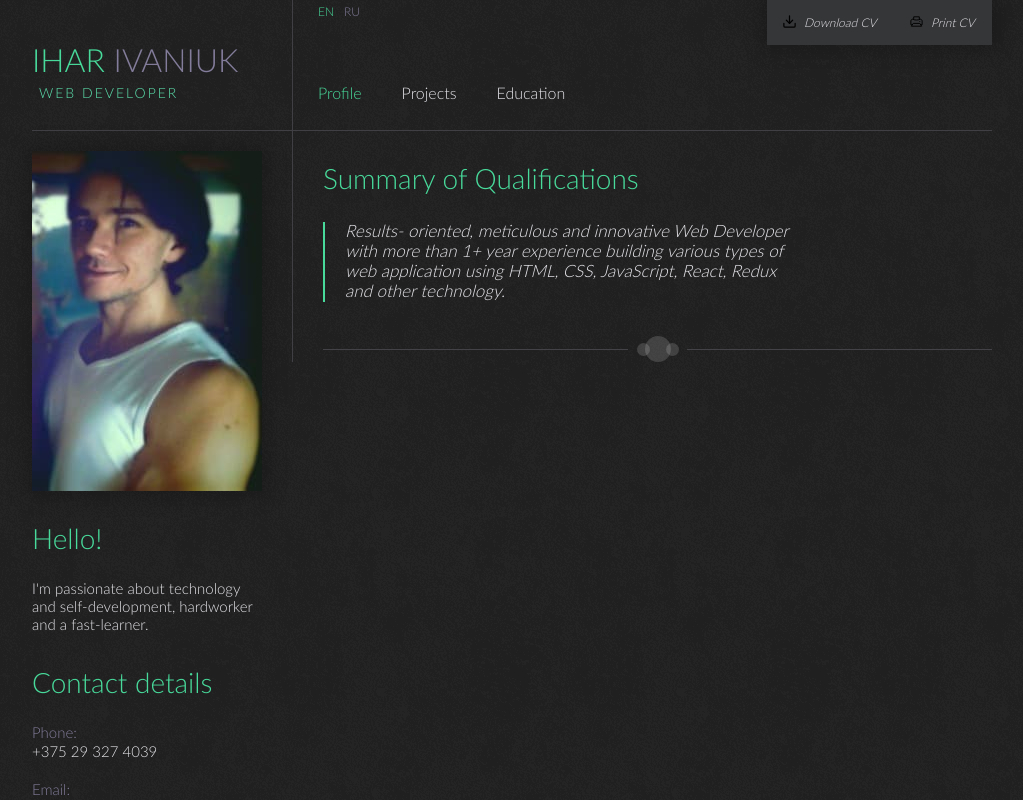
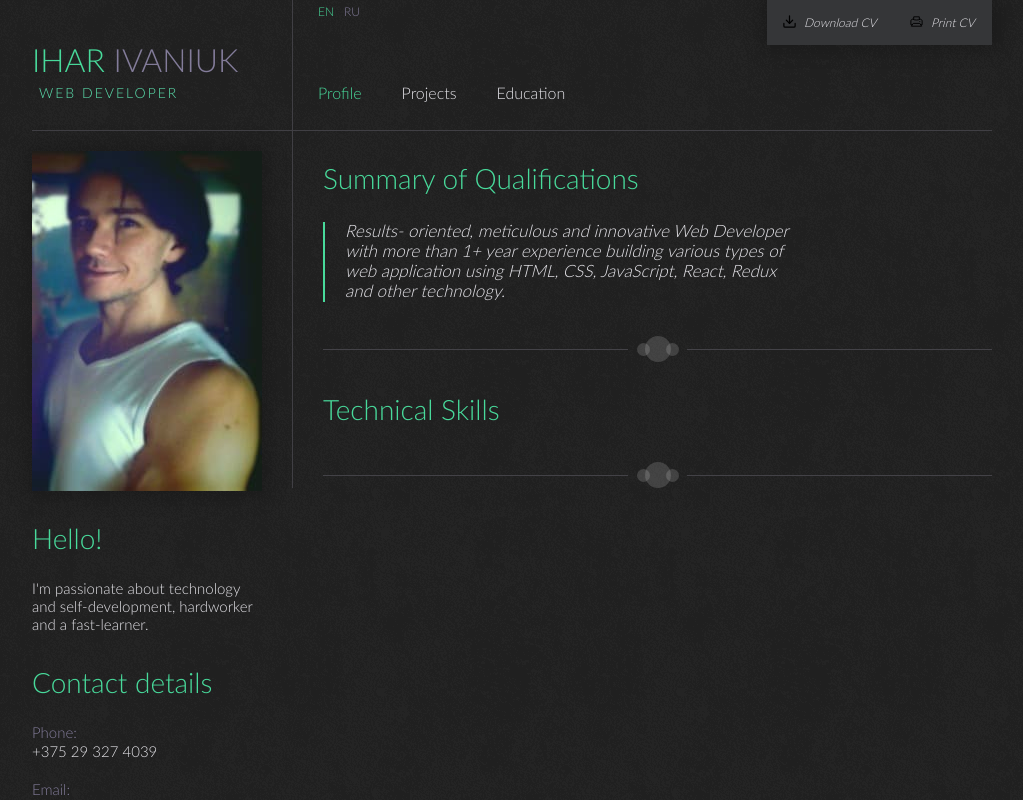
Before and after one commit to cqxg/rsschool-2019Q1-cv, a React (Create React App) app: page /profile in a window 1280 px wide. Shown: the top 800 px of the page, without its empty margins (128-1151 px from the left). Built offline with nearby package versions, Linux system fonts and the light colour scheme; what i18next-xhr-backend would draw is missing.

Commit message:
feat: add technical skills section workpiece

```diff
--- a/src/components/Profile/Profile.js
+++ b/src/components/Profile/Profile.js
@@ -20,40 +20,19 @@ const Profile = ({ t }) => {
         <div className="line-right" />
       </div>
 
-      {/*     <div className='block'>
-                <h2>{t('skills')}</h2>
-                <div className='skills_wrap'>
-                    <p className='skill_wrap'>HTML</p>
-                    <p className='skill_wrap'>CSS</p>
-                    <p className='skill_wrap'>SCSS</p>
-                    <p className='skill_wrap'>JavaScript</p>
-                    <p className='skill_wrap'>Webpack</p>
-                    <p className='skill_wrap'>React</p>
-                    <p className='skill_wrap'>Redux</p>
-                    <p className='skill_wrap'>Jest</p>
-                    <p className='skill_wrap'>Enzyme</p>
-                    <p className='skill_wrap'>Node.js</p>
-                    <p className='skill_wrap'>Express</p>
-                    <p className='skill_wrap'>WebSocket</p>
-                    <p className='skill_wrap'>REST</p>
-                    <p className='skill_wrap'>Scrum</p>
-                    <p className='skill_wrap'>Agile</p>
-                    <p className='skill_wrap'>Git</p>
-                    <p className='skill_wrap'>Jira</p>
-                    <p className='skill_wrap'>Confluence</p>
-                    <p className='skill_wrap'>Code review</p>
-                </div>
-            </div>
+      <div className="content-container__block">
+        <h2>{t("skills")}</h2>
+      </div>
 
-            <div className="horizontal_line">
-                <div className="line_left"></div>
-                <div className="left_circle"></div>
-                <div className="central_circle"></div>
-                <div className="right_circle"></div>
-                <div className="line_right"></div>
-            </div>
+      <div className="horizontal-line">
+        <div className="line-left" />
+        <div className="left-circle" />
+        <div className="central-circle" />
+        <div className="right-circle" />
+        <div className="line-right" />
+      </div>
 
-            <div className="block">
+      {/*       <div className="block">
                 <h2>{t('job')}</h2>
                 <p>{t('intelico')}</p>
                 <a href="https://intelico.pro/" target='_blank' rel='noopener noreferrer'><img className='border' src={Intelico} alt="intelico systems" /></a>
```
Also changed, not shown: 1 other file (tests, documents, lock files or other folders).
